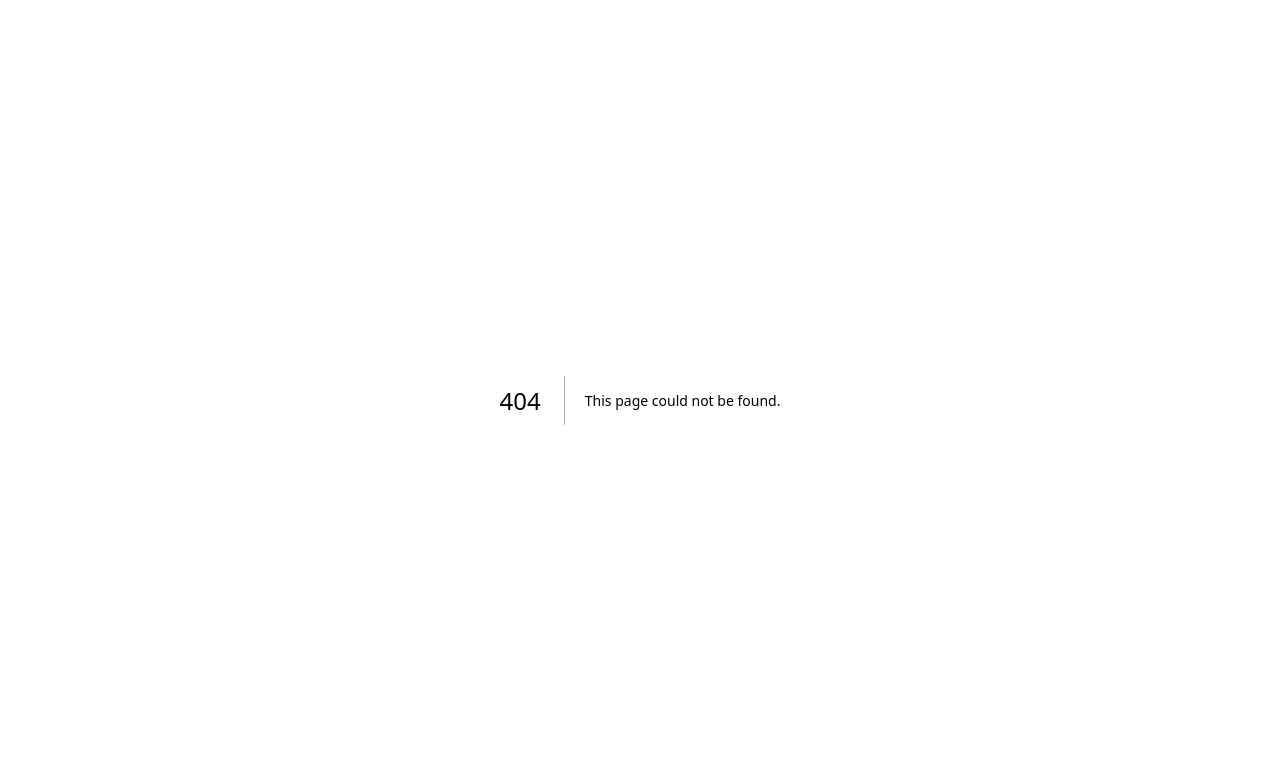
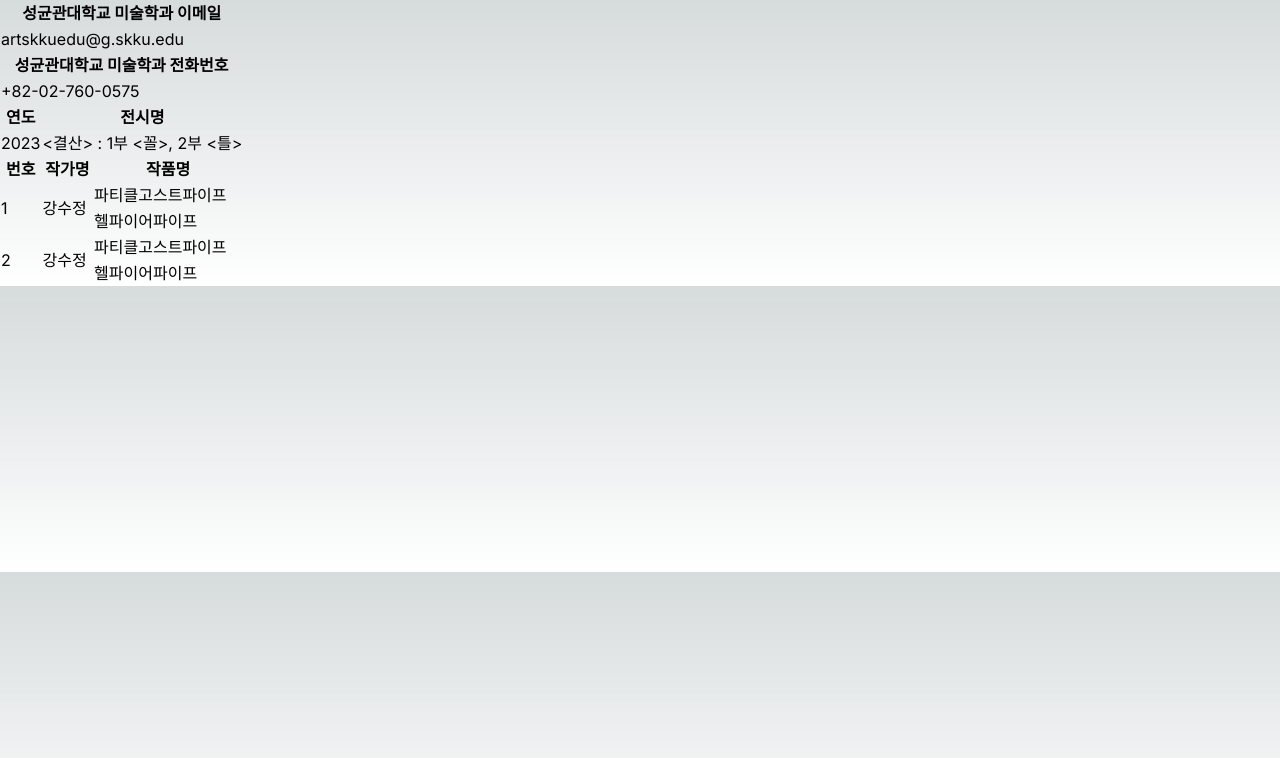
Before and after one commit to gwonhong/skku-art-exhibition, a Next.js app: page /2023 in a window 1280 px wide. Before the commit this address had no page. Shown: the top 758 px of the page. Built offline with nearby package versions, Linux system fonts and the light colour scheme.

Commit message:
add: working NavBar

```diff
--- /dev/null
+++ b/src/app/[exhibitionId]/[artistId]/page.tsx
@@ -0,0 +1,3 @@
+export default function Page() {
+  return <iframe />;
+}
--- /dev/null
+++ b/src/app/[exhibitionId]/page.tsx
@@ -0,0 +1,3 @@
+export default function Page() {
+    return null;
+  }
--- a/src/app/layout.tsx
+++ b/src/app/layout.tsx
@@ -1,6 +1,7 @@
 import type { Metadata } from "next";
 import { Inter } from "next/font/google";
 import "./globals.css";
+import NavBar from "@/components/NavBar";
 
 const inter = Inter({ subsets: ["latin"] });
 
@@ -16,7 +17,10 @@ export default function RootLayout({
 }>) {
   return (
     <html lang="en">
-      <body className={inter.className}>{children}</body>
+      <body className={inter.className}>
+        <NavBar />
+        {children}
+      </body>
     </html>
   );
 }
--- /dev/null
+++ b/src/components/NavBar.tsx
@@ -0,0 +1,88 @@
+"use client";
+
+import React from "react";
+import { useParams } from "next/navigation";
+import { Contact, Exhibitions, Exhibition, Artist } from "@/types";
+import contactJson from "@/contact.json";
+import exhibitionJson from "@/exhibitions.json";
+
+export default function NavBar() {
+  const contact: Contact = contactJson;
+  const exhibitions: Exhibitions = exhibitionJson;
+  const { exhibitionId: currentExhibitionId, artistId: currentArtistId } =
+    useParams() as {
+      exhibitionId: string | undefined;
+      artistId: string | undefined;
+    };
+
+  const contactNav = Object.entries(contact).map(([key, value]) => (
+    <React.Fragment key={`contact-${key}`}>
+      <tr key={`contact-${key}-key`}>
+        <th colSpan={3}>{key}</th>
+      </tr>
+      <tr key={`contact-${key}-value`}>
+        <td colSpan={3}>{value}</td>
+      </tr>
+    </React.Fragment>
+  ));
+
+  const currentExhibition = currentExhibitionId
+    ? exhibitions[currentExhibitionId]
+    : null;
+  const exhibitionNav = (
+    <>
+      <tr key="exhibition-header">
+        <th>연도</th>
+        <th colSpan={2}>전시명</th>
+      </tr>
+      {currentExhibition ? (
+        <tr key={`exhibition-${currentExhibitionId}`}>
+          <td>{currentExhibition.date}</td>
+          <td colSpan={2}>{currentExhibition.name}</td>
+        </tr>
+      ) : (
+        Object.entries(exhibitions).map(([exhibitionId, exhibition]) => {
+          return (
+            <tr key={`exhibition-${exhibitionId}`}>
+              <td>{exhibition.date}</td>
+              <td colSpan={2}>{exhibition.name}</td>
+            </tr>
+          );
+        })
+      )}
+    </>
+  );
+
+  const artworkNav = currentExhibition ? (
+    <>
+      <tr key="artwork-header">
+        <th>번호</th>
+        <th>작가명</th>
+        <th>작품명</th>
+      </tr>
+      {currentExhibition.artists.map((artist, artistIndex) =>
+        artist.artworks.map((artwork, artworkIndex) => (
+          <tr key={`artist-${artistIndex}-artwork-${artworkIndex}`}>
+            {artworkIndex === 0 ? (
+              <>
+                <td rowSpan={artist.artworks.length}>{artistIndex + 1}</td>
+                <td rowSpan={artist.artworks.length}>{artist.name}</td>
+              </>
+            ) : null}
+            <td>{artwork}</td>
+          </tr>
+        ))
+      )}
+    </>
+  ) : null;
+
+  return (
+    <table>
+      <tbody>
+        {contactNav}
+        {exhibitionNav}
+        {artworkNav}
+      </tbody>
+    </table>
+  );
+}
--- /dev/null
+++ b/src/contact.json
@@ -0,0 +1,4 @@
+{
+  "성균관대학교 미술학과 이메일": "artskkuedu@g.skku.edu",
+  "성균관대학교 미술학과 전화번호": "+82-02-760-0575"
+}
--- /dev/null
+++ b/src/exhibitions.json
@@ -0,0 +1,29 @@
+{
+  "2023": {
+    "date": "2023",
+    "name": "<결산> : 1부 <꼴>, 2부 <틀>",
+    "artists": [
+      {
+        "name": "강수정",
+        "artworks": ["파티클고스트파이프", "헬파이어파이프"],
+        "link": "https://drive.google.com/drive/folders/19_hUWhEXaVJyRw8PCrMZPy6l8jfzbb1W?usp=share_link"
+      },
+      {
+        "name": "강수정",
+        "artworks": ["파티클고스트파이프", "헬파이어파이프"],
+        "link": "https://drive.google.com/drive/folders/19_hUWhEXaVJyRw8PCrMZPy6l8jfzbb1W?usp=share_link"
+      }
+    ]
+  },
+  "2024": {
+    "date": "2024",
+    "name": "test",
+    "artists": [
+      {
+        "name": "테스트",
+        "artworks": ["작품1", "작품2"],
+        "link": "https://drive.google.com/drive/folders/19_hUWhEXaVJyRw8PCrMZPy6l8jfzbb1W?usp=share_link"
+      }
+    ]
+  }
+}
--- /dev/null
+++ b/src/types.ts
@@ -0,0 +1,19 @@
+export type Contact = {
+  [key: string]: string;
+};
+
+export type Artist = {
+  name: string;
+  artworks: string[];
+  link: string;
+};
+
+export type Exhibition = {
+  name: string;
+  date: string;
+  artists: Artist[];
+};
+
+export type Exhibitions = {
+  [key: string]: Exhibition;
+};
```
